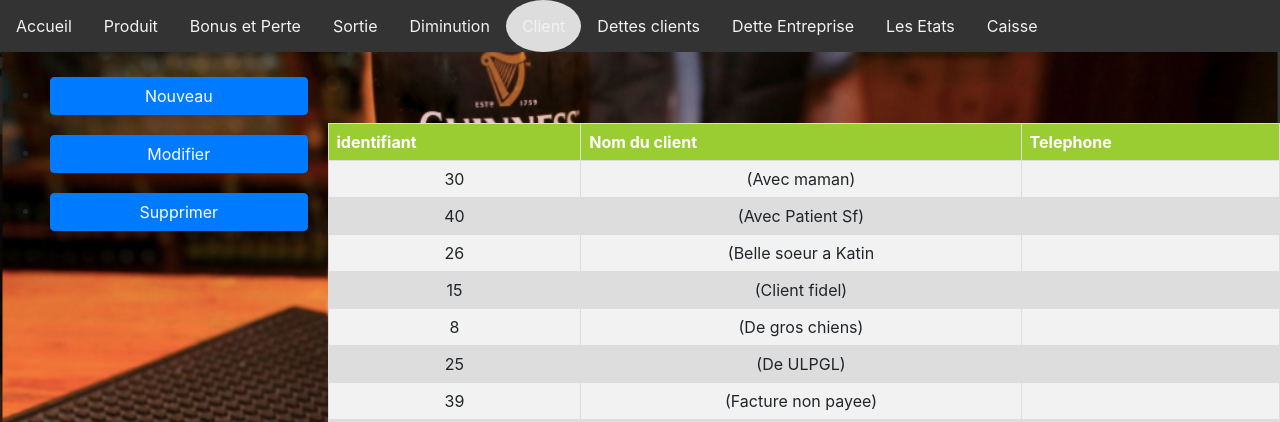
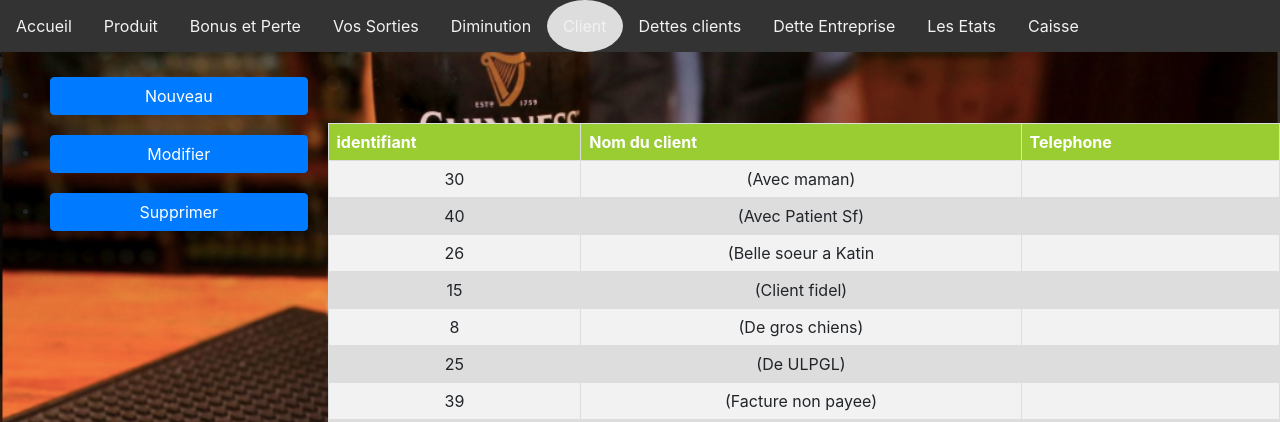
Before and after one commit to francksefu/CamilleAlimentation, a PHP site: page /Client.php in a window 1280 px wide. Shown: the part 84-506 px from the top of the page. Run offline with PHP 8.4, Linux system fonts and the light colour scheme; data comes from the database, SQL or seed files in the repository; data that the repository does not hold is empty.

Commit message:
Dans le test

```diff
--- a/Client.php
+++ b/Client.php
@@ -63,7 +63,7 @@
     <a href="accueilEntreprise.php">Accueil</a>
     <a href="produitb.php" >Produit</a>
     <a href="bonusPerte.php" >Bonus et Perte</a>
-    <a href="sortie.php">Sortie</a>
+    <a href="sortie.php">Vos Sorties</a>
     <a href="diminution.php">Diminution</a>
     <a href="Client.php" class="active">Client</a>
     <a href="detteClient.php">Dettes clients</a>
@@ -199,6 +199,7 @@
         </div>
         <div class="tableau" style="background-color:#ddd;">
             <?php
+            // Essayons aussi sa ...
                 include 'connexion.php';
 
                 $reqSql= ("SELECT idClient, NomClient, Telephone FROM Client order by NomClient ");
```
